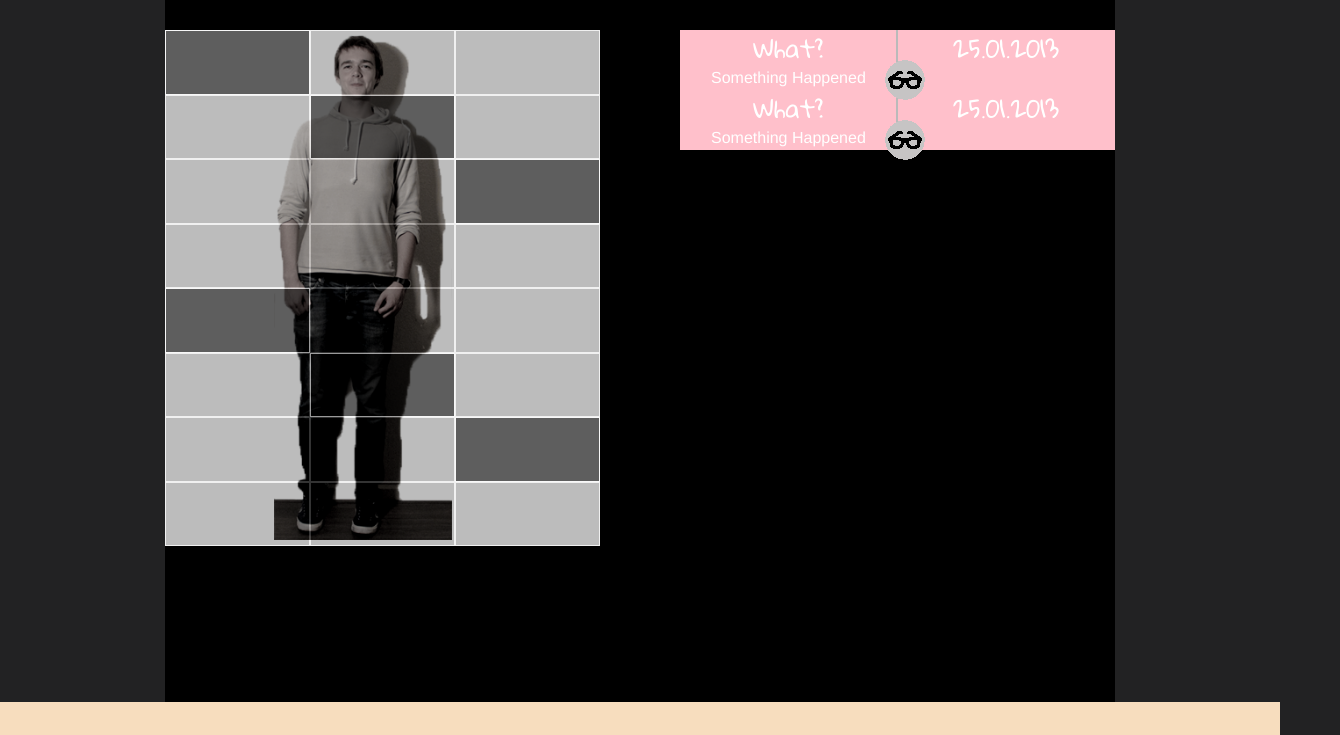
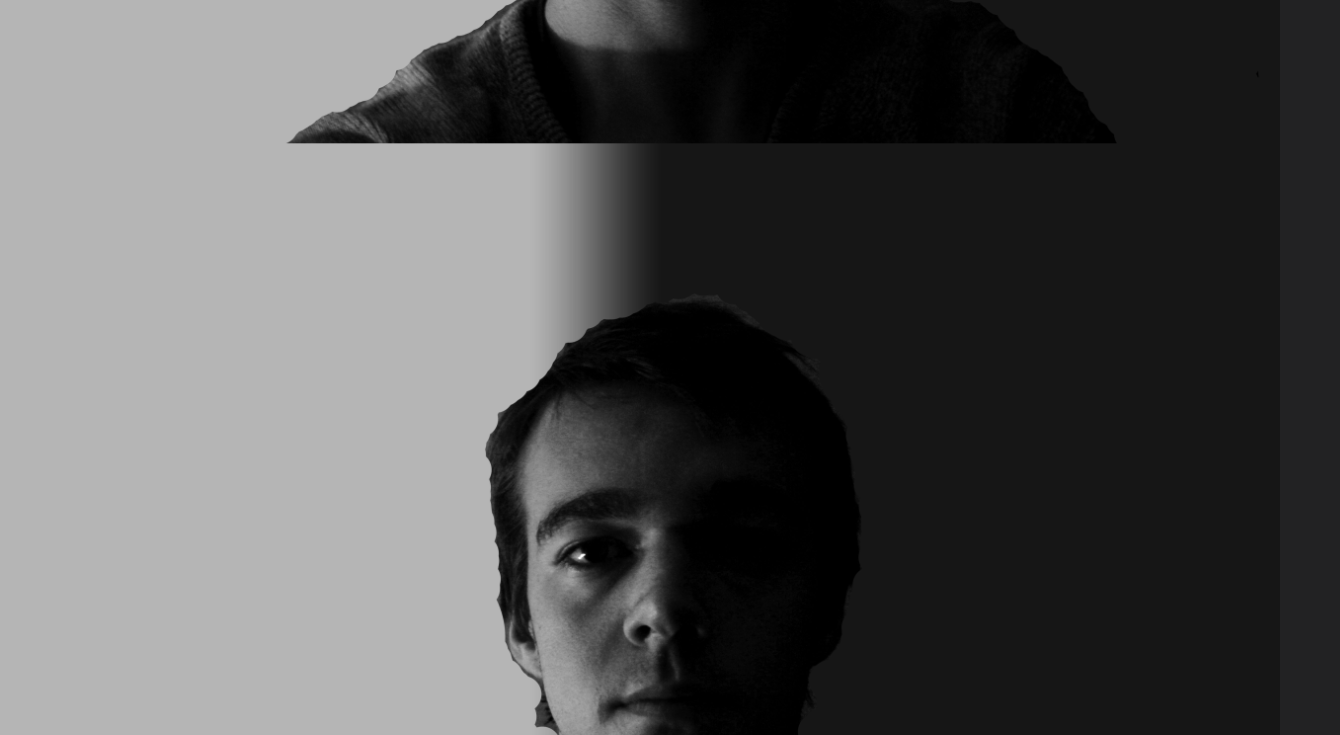
Before and after one commit to ststaynov/container, a plain HTML site: page www.ststaynov.com/index.html in a window 1280 px wide. Shown: the part 710-1445 px from the top of the page, 1340 px wide, since content can reach past the window. Drawn offline with Linux system fonts and the light colour scheme; animation ran at ten frames a second.

Commit message:
v3.0 fixed bg-portrait

```diff
--- a/www.ststaynov.com/css/component.css
+++ b/www.ststaynov.com/css/component.css
@@ -1,24 +1,33 @@
 /* Set all parents to full height */
 html, body,
 .container,
-#particles section	{
+#particles {
 	height: 100%;
 }
 header {
   position: absolute;
-  z-index: 1000;
   top: 45%;
   left: 25%;
   text-align: center;
-  color: white;
-  border-top: 2px solid white;
-  border-bottom: 2px solid white;
 }
-.particles {
-	background:#000;
-	height:100%;
+.bg-portrait {
+    width: 100%;
+    height: 100%;
+    background-color: #222;
+    background: url('../img/bg-portrait.jpg') no-repeat center center fixed;
+    -webkit-background-size: cover;
+    -moz-background-size: cover;
+    -o-background-size: cover;
+    background-size: cover;
+    padding: 0;
 }
-
+.bg-portrait section {
+	position: absolute;
+	width: 100%;
+}
+.intro {
+	height: 100%;
+}
 .title_icon img	{
 	height: auto;
     vertical-align: middle;
@@ -37,87 +46,21 @@ header {
 #about_me {
 	max-width: 950px;
 	height: 100%;
-	background: #000;
+	top: 100%;
 	text-align: center;
-}
-#about_me .photo {
-	height: auto;
-	margin-right: 0;
-	display: inline-block;
-	position: relative;
-	background-color: #ededed;
-	float: left;
-}
-#about_me .photo img {
-	width: 41%;
-	max-height:585px;
-	left: 25%;
-	position: absolute;
-
-}
-#about_me .photo .rectangle_items {
-	position: relative;
-	background-image:
-}
-#about_me .photo .rectangle	{
-	width: 33.3%;
-	height: 64.5px;
-	float: left;
-	z-index: 1;
-	background: #000;
-	opacity: 0.2;
-    border: 1px solid white;
-}
-#about_me .photo .rectangle:nth-of-type(4n+1) {
-	background: #000;
-	opacity: 0.6;
-}
-#about_me .timeline	{
-	height: auto;
-	margin-right: 0px;
-	display: inline-block;
-	position: relative;
-	background: pink;
-}
-#about_me .timeline .line {
-	position: absolute;
-    top: 0;
-    left: 50%;
-    margin-left: -1px;
-    width: 2px;
-    height: 100%;
-    background: #bababa;
-}
-#about_me .timeline .timeline_item {
-	display: block;
-	overflow: hidden;
-}
-#about_me .timeline .timeline_icon {
-	left: 47.20%;
-	margin: 30px 0 0 0;
-	position: absolute;
-}
-#about_me .timeline .timeline_date {
-    width: 50%;
-    position: relative;
-    float: right;
-}
-#about_me .timeline .timeline_event	{
-    width: 50%;
-    height: auto;
-    position: relative;
-    float: left;
 }
 
 /*About Me End*/
 
 /*My Skills Start*/
 #my_skills {
-	background: #f7ddbe;
-	text-align: center;
+	height: auto;
+	max-height: auto;
 }
 #my_skills .skills {
-	max-height: auto;
+	height: auto;
+	background: #f7ddbe;
+	text-align: center
 }
 #my_skills .shelf_left {
 	border-right: 3px solid black;
@@ -132,11 +75,13 @@ header {
 	color: black;
 }
 
-#my_skills aside .shelf_item img {
-	width:40%;
-	float: left;
+#my_skills .shelf_left aside img {
+	width: 40%;
 }
 
+#my_skills .shelf_right img {
+	width: 60%;
+}
 /*My Skills End*/
 
 /*Projects Start*/
--- a/www.ststaynov.com/index.html
+++ b/www.ststaynov.com/index.html
@@ -24,105 +24,25 @@
 	<body>
 <!-- 		<div id="preloader">
         <div id="loading-animation">&nbsp;</div> -->
-    </div>
         <!--Code for the particle section-->
-        <section id="particles">
-            <div id="particles-js"></div>
-        </section>
+        <div class="bg-portrait" style="height:200%;">
+            <section class="intro" class="container">
 
-			<!-- <header class="clearfix">
-				<h1 class="wow fadeInDown" data-wow-duration="0.6s" data-wow-delay="0.1s">Nathan Riley</h1>
-				<h2 class="wow fadeInDown" data-wow-duration="0.6s" data-wow-delay="0.2s">Design Director & Co-Founder of <a href="http://www.craftedbygc.com/" target="_blank">Green Chameleon</a></h2>
-				<a href="http://www.twitter.com/rathniley" target="_blank" class="shareicon2 entypo-twitter wow fadeInDown" data-wow-duration="0.6s" data-wow-delay="0.3s"></a>
-				<a href="http://www.dribbble.com/nathanriley" target="_blank" class="shareicon2 entypo-dribbble wow fadeInDown" data-wow-duration="0.6s" data-wow-delay="0.4s"></a>
-				<a href="mailto:hey@nrly.co" class="shareicon2 entypo-mail wow fadeInDown" data-wow-duration="0.6s" data-wow-delay="0.5s"></a>
-			</header>	 -->
+            </section>
+
             <header class="span-12 push-6custom">
                 <h1>Stoyan Staynov</h1>
             </header>
 
             <!--Code for the About Me section-->
-                <section id="about_me" class="container">
-                    <h1 class="title span-24">About Me</h2>
-                    <!-- <span class="title_icon">
-                        <img src="img/glasses_20x20.png" alt="">
-                    </span> -->
-                    <div class="photo span-11">
-                        <img src="img/me_203x580.png" alt="">
-                        <div class="rectangle_items">
-                            <div class="rectangle"></div>
-                            <div class="rectangle"></div>
-                            <div class="rectangle"></div>
-                            <div class="rectangle"></div>
-                            <div class="rectangle"></div>
-                            <div class="rectangle"></div>
-                            <div class="rectangle"></div>
-                            <div class="rectangle"></div>
-                            <div class="rectangle"></div>
-                            <div class="rectangle"></div>
-                            <div class="rectangle"></div>
-                            <div class="rectangle"></div>
-                            <div class="rectangle"></div>
-                            <div class="rectangle"></div>
-                            <div class="rectangle"></div>
-                            <div class="rectangle"></div>
-                            <div class="rectangle"></div>
-                            <div class="rectangle"></div>
-                            <div class="rectangle"></div>
-                            <div class="rectangle"></div>
-                            <div class="rectangle"></div>
-                            <div class="rectangle"></div>
-                            <div class="rectangle"></div>
-                            <div class="rectangle"></div>
-                        </div>
-                    </div>
 
-                    <div class="timeline span-11 push-2">
-                        <div class="line"></div>
-                        <div class="timeline_item timeline_left">
-                            <div class="timeline_icon">
-                                <img src="img/glasses_20x20.png" alt="">
-                            </div>
-                            <div class="timeline_date">
-                                <h2>25.01.2013</h2>
-                            </div>
-                            <div class="timeline_event">
-                                <h2>What?</h2>
-                                <p>Something Happened</p>
-                            </div>
-                        </div>
-                        <div class="timeline_item timeline_right">
-                            <div class="timeline_icon">
-                                <img src="img/glasses_20x20.png" alt="">
-                            </div>
-                            <div class="timeline_date">
-                                <h2>25.01.2013</h2>
-                            </div>
-                            <div class="timeline_event">
-                                <h2>What?</h2>
-                                <p>Something Happened</p>
-                            </div>
-                        </div>
-                        <div class="timeline_item timeline_left">
-                            <div class="timeline_icon"></div>
-                            <div class="timeline_date"> </div>
-                            <div class="timeline_event"></div>
-                        </div>
-                        <div class="timeline_item timeline_right">
-                            <div class="timeline_icon"></div>
-                            <div class="timeline_date"> </div>
-                            <div class="timeline_event"></div>
-                        </div>
-                        <div class="timeline_item tilemine_left">
-                            <div class="timeline_icon"></div>
-                            <div class="timeline_date"> </div>
-                            <div class="timeline_event"></div>
-                        </div>
-                    </div>
-                </section>
+            <section id="about_me" class="container">
+
+            </section>
+        </div>
 
             <!--Code for the My Skills section-->
-                <section id="my_skills" class="">
+                <section id="my_skills" class="container">
                     <div class="container skills">
                         <span class="span-24">
                             <h1>My Library</h1>
@@ -162,7 +82,7 @@
                                 <img src="img/csharp.png" alt="Bookshelf">
                             </div>
                         </aside>
-                        <aside class="right span-12">
+                        <aside class="shelf_right span-12">
                             <div>
                                 <h2>Things I enjoy</h2>
                                 <img src="img/hobbys_700x369.png" alt="">
@@ -173,8 +93,7 @@
                             </div>
                         </aside>
                     </div>
-            </section>
-
+                </section>
             <!--Code for the Projects section-->
             <div class="projects_title">
                     <h1>MY PROJECTS</h1>
@@ -208,7 +127,9 @@
             <section id="footer" class="container" >
             <h2>It was nice meeting you!</h2>
             </section>
-
+            <!-- Background Portrait -->
+                <!-- <div class="bg-portrait" style="display: block;"></div> -->
+            <!-- Background Portrait End -->
 		<script src="js/main.min.js"></script>
  			<script>
 		particlesJS('particles-js', {
```
Also changed, not shown: www.ststaynov.com/img/bg-portrait.jpg (added).
